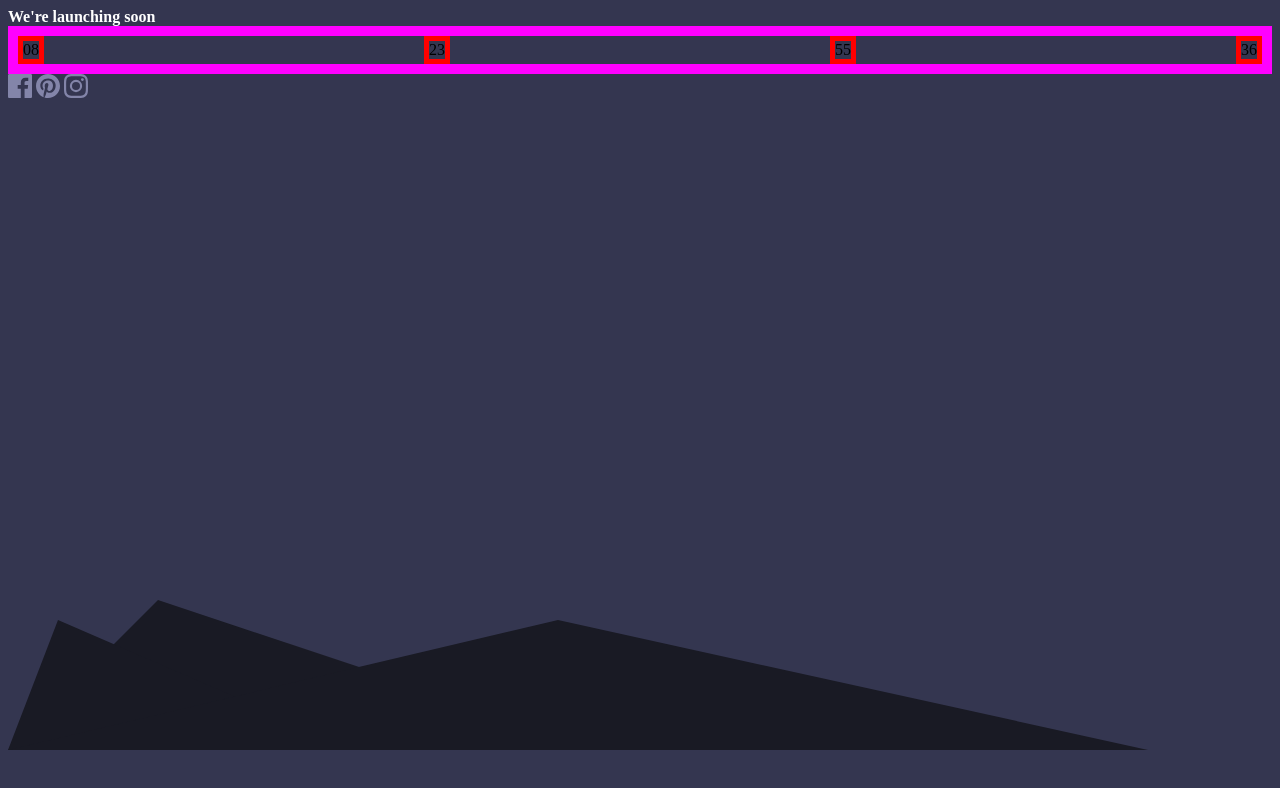
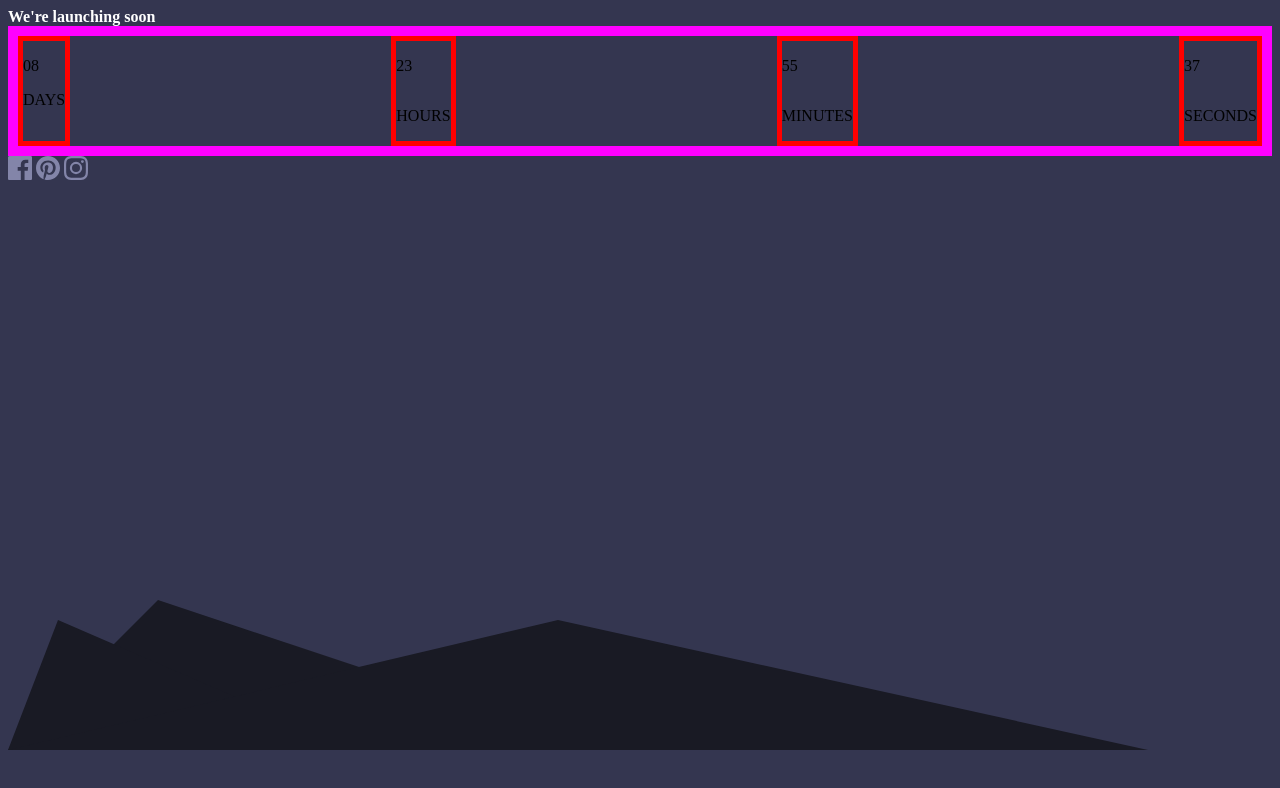
Before and after one commit to 279Roxana/launchcount-down, a plain HTML site: page index.html in a window 1280 px wide. Drawn offline with Linux system fonts and the light colour scheme; a web font is replaced by a local one.

Commit message:
countdown clock

```diff
--- a/script.js
+++ b/script.js
@@ -9,10 +9,38 @@ minutes.className = "minutes"
 let seconds = document.createElement("div")
 seconds.className = "seconds"
 
+
+let daysCount = document.createElement("p")
+    let hoursCount = document.createElement("p")
+    let minutesCount = document.createElement("p")
+    let secondsCount = document.createElement("p")
+
+    let daysText = document.createElement("div")
+    daysText.innerHTML = "DAYS"
+    let hoursText = document.createElement("p")
+    hoursText.innerHTML = "HOURS"
+    let minutesText = document.createElement("p")
+    minutesText.innerHTML = "MINUTES"
+    let secondsText = document.createElement("p")
+    secondsText.innerHTML = "SECONDS"
+
+
+
 countBox.append(days)
 countBox.append(hours)
 countBox.append(minutes)
 countBox.append(seconds)
+
+
+days.append(daysCount)
+hours.append(hoursCount)
+minutes.append(minutesCount)
+seconds.append(secondsCount)
+days.append(daysText)
+hours.append(hoursText)
+minutes.append(minutesText)
+seconds.append(secondsText)
+
 
 function displayTime() {
   let d = 8;
@@ -21,6 +49,17 @@ function displayTime() {
   let s = 41;
 
   setInterval(function () {
+
+
+    console.log(`${d} : ${h} : ${m} : ${s}`)
+
+
+
+    daysCount.innerHTML = d
+    hoursCount.innerHTML = h
+    minutesCount.innerHTML = m
+    secondsCount.innerHTML = s
+
 
     s--
 
@@ -41,14 +80,13 @@ function displayTime() {
 
     }
 
-    console.log(`${d} : ${h} : ${m} : ${s}`)
-    days.innerHTML = d;
-    hours.innerHTML = h;
-    minutes.innerHTML = m;
-    seconds.innerHTML = s;
 
-    return `${d} : ${h} : ${m} : ${s}`
+
+
+
+    // return `${d} : ${h} : ${m} : ${s}`
   }, 1000)
+
 
   s = s < 10 ? "0" + s : s;
   m = m < 10 ? "0" + m : m;
--- a/stylesheet.css
+++ b/stylesheet.css
@@ -40,8 +40,10 @@ body {
 
 .days, .hours, .minutes, .seconds {
     border: 5px solid red;
+    z-index: 1;
+    display: flex;
+    flex-direction: column;
 
-    z-index: 1;
 }
 .countBox {
     border: 10px solid magenta;
```
